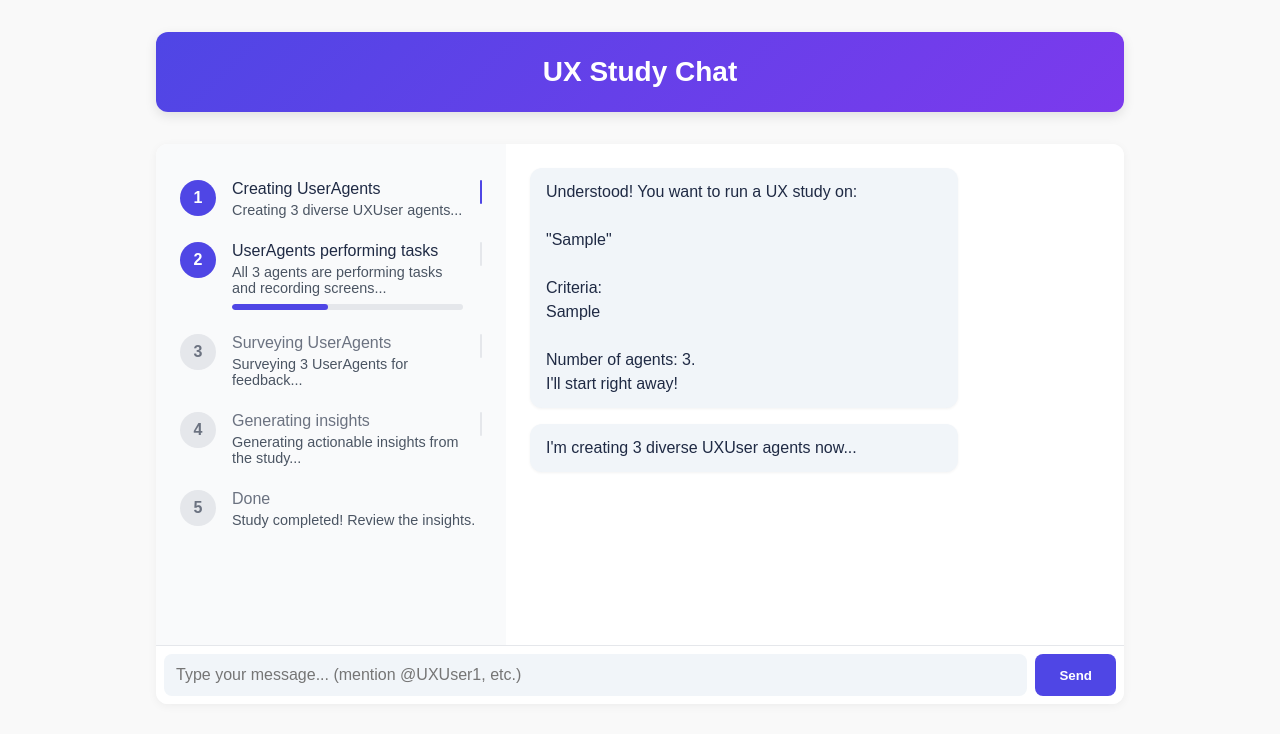
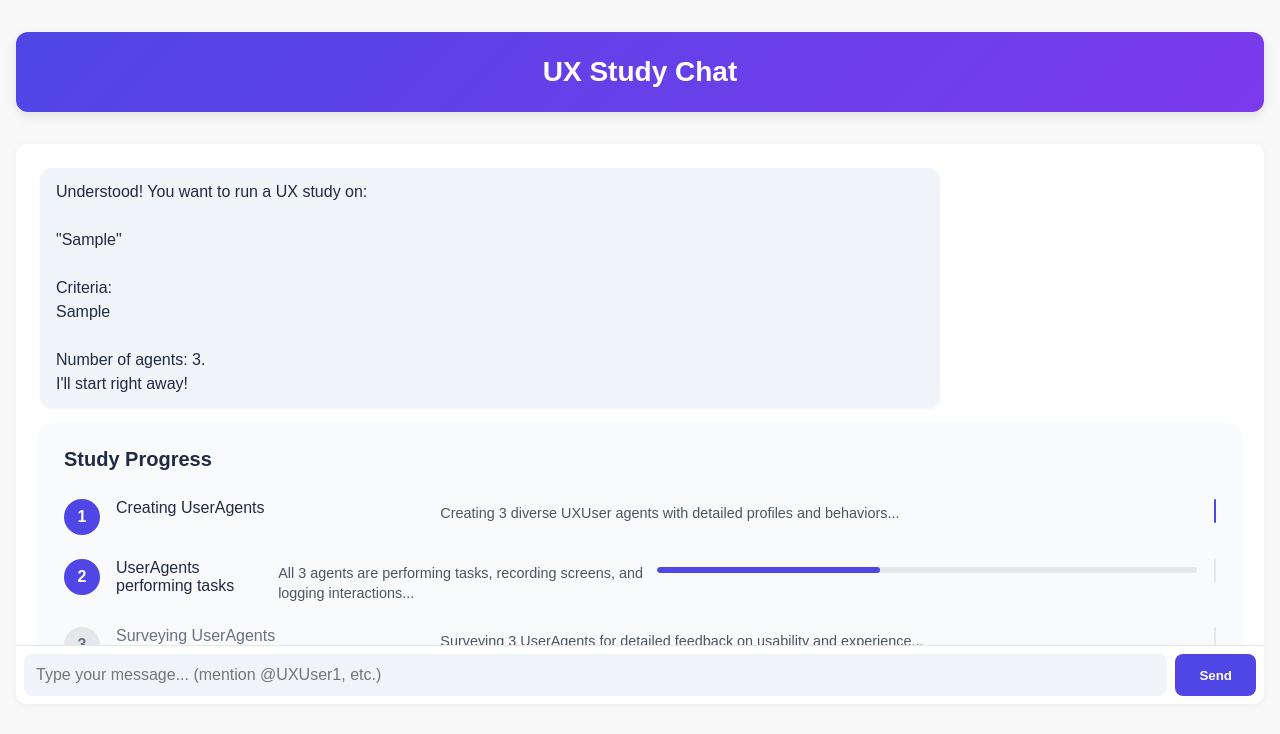
Before and after one commit to pshishodia-kgp/UXAgent, a React (Create React App) app: page / in a window 1280 px wide. Both pictures are taken after typing "Sample", "Sample" into the empty fields and a click on the button "Start Study". Shown: the top 734 px of the page. Built offline with nearby package versions, Linux system fonts and the light colour scheme.

Commit message:
embed study progress in chatbot

```diff
--- a/src/App.css
+++ b/src/App.css
@@ -15,8 +15,8 @@ body {
 
 /* Main Wrapper */
 .app-wrapper {
-  max-width: 1000px;
-  margin: 2rem auto;
+  width: 100%;
+  margin: 2rem 0;
   padding: 0 1rem;
 }
 
@@ -41,6 +41,8 @@ body {
   padding: 2rem;
   border-radius: 12px;
   box-shadow: 0 2px 10px rgba(0, 0, 0, 0.05);
+  margin: 0 auto;
+  max-width: 800px;
 }
 .setup-form h2 {
   font-size: 1.5rem;
@@ -90,8 +92,7 @@ body {
 
 /* Chat Container */
 .chat-container {
-  display: flex;
-  flex-direction: column;
+  width: 100%;
 }
 
 /* Chat Section */
@@ -105,30 +106,57 @@ body {
   overflow: hidden;
 }
 
-/* Stepper and Messages Container */
-.stepper-and-messages {
-  display: flex;
+/* Messages Container */
+.messages-container {
   flex: 1;
-  overflow: hidden;
+  padding: 1.5rem;
+  overflow-y: auto;
+  background: #ffffff;
+}
+.message-bubble {
+  max-width: 75%;
+  margin-bottom: 1rem;
+  padding: 0.75rem 1rem;
+  border-radius: 12px;
+  line-height: 1.5;
+  white-space: pre-wrap;
+  box-shadow: 0 1px 3px rgba(0, 0, 0, 0.05);
+}
+.user-bubble {
+  background: #4f46e5;
+  color: #ffffff;
+  margin-left: auto;
+}
+.agent-bubble {
+  background: #f1f5f9;
+  color: #1f2a44;
+  margin-right: auto;
+}
+
+/* Embedded Stepper */
+.embedded-stepper {
+  margin: 1rem 0;
+  padding: 1.5rem;
+  background: #f9fafb;
+  border-radius: 12px;
+  box-shadow: 0 2px 8px rgba(0, 0, 0, 0.05);
+}
+.embedded-stepper h3 {
+  font-size: 1.25rem;
+  font-weight: 600;
+  color: #1f2a44;
+  margin-bottom: 1rem;
 }
 
 /* Vertical Stepper */
 .stepper-container {
-  background: #f9fafb;
-  padding: 1.5rem;
-  width: 350px;
-  overflow-y: auto;
+  width: 100%;
 }
 .stepper-step {
   display: flex;
   align-items: flex-start;
   position: relative;
   padding: 0.75rem 0;
-  cursor: pointer;
-  transition: background 0.2s ease;
-}
-.stepper-step:hover {
-  background: #eef2ff;
 }
 .stepper-icon {
   width: 36px;
@@ -146,15 +174,22 @@ body {
 .stepper-content {
   margin-left: 1rem;
   flex: 1;
+  display: flex;
+  justify-content: space-between;
+  align-items: flex-start;
 }
 .stepper-label {
   font-weight: 500;
   color: #6b7280;
+  width: 30%;
+  min-width: 150px;
 }
 .stepper-work {
   font-size: 0.9rem;
   color: #4b5563;
   margin-top: 0.25rem;
+  line-height: 1.4;
+  width: 70%;
 }
 .stepper-step.active .stepper-icon {
   background: #4f46e5;
@@ -199,33 +234,6 @@ body {
   }
 }
 
-/* Messages Container */
-.messages-container {
-  flex: 1;
-  padding: 1.5rem;
-  overflow-y: auto;
-  background: #ffffff;
-}
-.message-bubble {
-  max-width: 75%;
-  margin-bottom: 1rem;
-  padding: 0.75rem 1rem;
-  border-radius: 12px;
-  line-height: 1.5;
-  white-space: pre-wrap;
-  box-shadow: 0 1px 3px rgba(0, 0, 0, 0.05);
-}
-.user-bubble {
-  background: #4f46e5;
-  color: #ffffff;
-  margin-left: auto;
-}
-.agent-bubble {
-  background: #f1f5f9;
-  color: #1f2a44;
-  margin-right: auto;
-}
-
 /* Chat Input Form */
 .chat-input-form {
   display: flex;
--- a/src/App.js
+++ b/src/App.js
@@ -1,14 +1,13 @@
 import React, { useState, useEffect } from 'react';
 import './App.css';
 
-function VerticalStepper({ steps, currentStep, onStepClick, stepWork }) {
+function VerticalStepper({ steps, currentStep, stepWork }) {
   return (
     <div className="stepper-container">
       {steps.map((step, index) => (
         <div
           className={`stepper-step ${index <= currentStep ? 'active' : ''}`}
           key={index}
-          onClick={() => onStepClick(index)}
         >
           <div className="stepper-icon">{index + 1}</div>
           <div className="stepper-content">
@@ -36,7 +35,6 @@ function App() {
   const [numAgents, setNumAgents] = useState(3);
   const [messages, setMessages] = useState([]);
   const [currentStep, setCurrentStep] = useState(-1);
-  const [selectedStep, setSelectedStep] = useState(null);
 
   const progressSteps = [
     'Creating UserAgents',
@@ -47,11 +45,11 @@ function App() {
   ];
 
   const stepWork = [
-    `Creating ${numAgents} diverse UXUser agents...`,
-    `All ${numAgents} agents are performing tasks and recording screens...`,
-    `Surveying ${numAgents} UserAgents for feedback...`,
-    'Generating actionable insights from the study...',
-    'Study completed! Review the insights.',
+    `Creating ${numAgents} diverse UXUser agents with detailed profiles and behaviors...`,
+    `All ${numAgents} agents are performing tasks, recording screens, and logging interactions...`,
+    `Surveying ${numAgents} UserAgents for detailed feedback on usability and experience...`,
+    'Generating actionable insights from the study, analyzing patterns and anomalies...',
+    'Study completed! All data processed and insights ready for review.',
   ];
 
   const handleStartStudy = (e) => {
@@ -60,7 +58,6 @@ function App() {
 
     setStudyStarted(true);
     setCurrentStep(0);
-    setSelectedStep(0);
 
     const firstAgentMsg = {
       sender: 'agent',
@@ -73,23 +70,20 @@ function App() {
     if (studyStarted && currentStep >= 0 && currentStep < progressSteps.length - 1) {
       const timer = setTimeout(() => {
         setCurrentStep((prev) => prev + 1);
-        setSelectedStep((prev) => prev + 1);
 
         switch (currentStep) {
           case 0:
-            addAgentMessage(`I'm creating ${numAgents} diverse UXUser agents now...`);
+            addAgentMessage(`Step 1 completed. Moving to task performance...`);
             break;
           case 1:
-            addAgentMessage(
-              `All ${numAgents} agents are performing the tasks. Screen recordings are in progress...`
-            );
+            addAgentMessage(`Step 2 completed. Proceeding to survey agents...`);
             break;
           case 2:
-            addAgentMessage(`Surveying all ${numAgents} UserAgents to gather feedback...`);
+            addAgentMessage(`Step 3 completed. Generating insights now...`);
             break;
           case 3:
             addAgentMessage(
-              `Here are some actionable insights:\n1. Cart flow is confusing.\n2. Layout elements hamper checkout.\n3. Error feedback is insufficient.\n\nLet me know if you'd like more details or want to tag any @UXUser directly.`
+              `Here are some actionable insights:\n1. Cart flow is confusing due to unclear button placement.\n2. Layout elements hamper checkout on smaller screens.\n3. Error feedback is insufficient, lacking clear guidance.\n\nLet me know if you'd like more details or want to tag any @UXUser directly.`
             );
             break;
           default:
@@ -102,20 +96,6 @@ function App() {
 
   const addAgentMessage = (text) => {
     setMessages((prev) => [...prev, { sender: 'agent', text }]);
-  };
-
-  const handleStepClick = (stepIndex) => {
-    setSelectedStep(stepIndex);
-    if (stepIndex <= currentStep) {
-      const stepMessages = {
-        0: `I'm creating ${numAgents} diverse UXUser agents now...`,
-        1: `All ${numAgents} agents are performing the tasks. Screen recordings are in progress...`,
-        2: `Surveying all ${numAgents} UserAgents to gather feedback...`,
-        3: `Here are some actionable insights:\n1. Cart flow is confusing.\n2. Layout elements hamper checkout.\n3. Error feedback is insufficient.`,
-        4: 'Study completed! All insights have been generated.',
-      };
-      setMessages([{ sender: 'agent', text: stepMessages[stepIndex] }]);
-    }
   };
 
   const [currentUserMessage, setCurrentUserMessage] = useState('');
@@ -183,15 +163,23 @@ function App() {
       ) : (
         <div className="chat-container">
           <div className="chat-section">
-            <div className="stepper-and-messages">
+            <div className="messages-container">
+              {messages.length > 0 && (
+                <div className={`message-bubble agent-bubble`}>
+                  <p>{messages[0].text}</p>
+                </div>
+              )}
+              {studyStarted && currentStep >= 0 && (
+                <div className="embedded-stepper">
+                  <h3>Study Progress</h3>
                   <VerticalStepper
                     steps={progressSteps}
                     currentStep={currentStep}
-                onStepClick={handleStepClick}
                     stepWork={stepWork}
                   />
-              <div className="messages-container">
-                {messages.map((msg, idx) => (
+                </div>
+              )}
+              {messages.slice(1).map((msg, idx) => (
                 <div
                   key={idx}
                   className={`message-bubble ${msg.sender === 'user' ? 'user-bubble' : 'agent-bubble'}`}
@@ -199,7 +187,6 @@ function App() {
                   <p>{msg.text}</p>
                 </div>
               ))}
-              </div>
             </div>
 
             <form onSubmit={handleSendMessage} className="chat-input-form">
```
Lines whose indentation alone changed are shown as unchanged.
